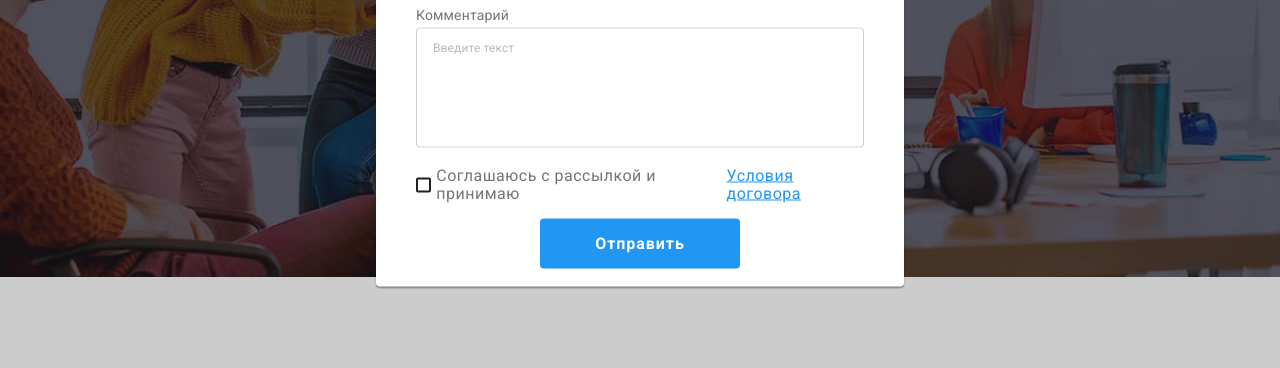
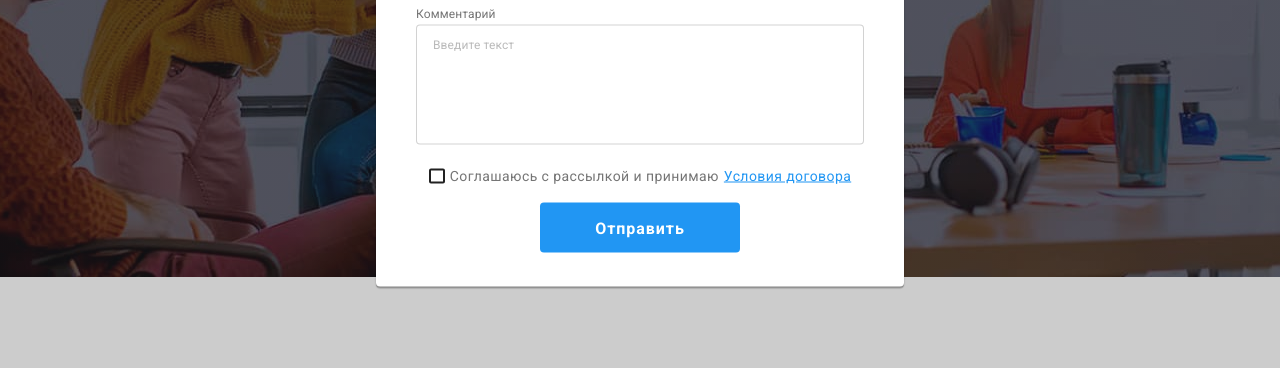
Before and after one commit to Pozniak17/goit-markup-hw-06, a plain HTML site: page index.html in a window 1280 px wide. Both pictures are taken after a click on the button "Заказать услугу". Shown: the part 404-772 px from the top of the page. Drawn offline with nearby package versions, Linux system fonts and the light colour scheme.

Commit message:
Кнопка

```diff
--- a/css/styles.css
+++ b/css/styles.css
@@ -845,7 +845,6 @@ section-title - універсальний клас для h2 */
 }
 
 .modal-title {
-  display: block;
   color: var(--title-text-color);
   font-weight: 700;
   font-size: 20px;
@@ -916,6 +915,7 @@ section-title - універсальний клас для h2 */
 .check-label {
   display: flex;
   align-items: center;
+  justify-content: center;
 }
 
 .icon-check {
@@ -936,6 +936,26 @@ section-title - універсальний клас для h2 */
 
 .modal-link {
   color: var(--accent);
+  margin-left: 5px;
+}
+
+.model-form-text {
+  display: block;
+  font-size: 12px;
+  line-height: 1.17;
+  letter-spacing: 0.01em;
+  margin-bottom: 4px;
+  color: #757575;
+}
+
+.agree {
+  display: flex;
+  justify-content: center;
+  font-size: 14px;
+  line-height: 1.71;
+  letter-spacing: 0.03em;
+
+  color: #757575;
 }
 
 /* .check-label::before {
--- a/index.html
+++ b/index.html
@@ -549,7 +549,7 @@
           </div>
 
           <div class="modal-form-field">
-            <label class="model-form-label" for="comment">Комментарий</label>
+            <label class="model-form-text" for="comment">Комментарий</label>
             <textarea
               class="modal-comment"
               name="modal-comment"
@@ -566,8 +566,10 @@
                   <use href="./images/sprite.svg#icon-check"></use>
                 </svg>
               </span>
-              Соглашаюсь с рассылкой и принимаю<a class="modal-link" href=""
-                >Условия договора</a
+              <span class="agree">
+                Соглашаюсь с рассылкой и принимаю<a class="modal-link" href=""
+                  >Условия договора</a
+                ></span
               ></label
             >
           </div>
```
